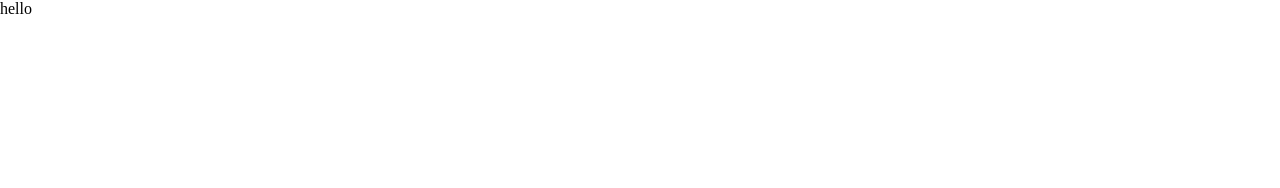
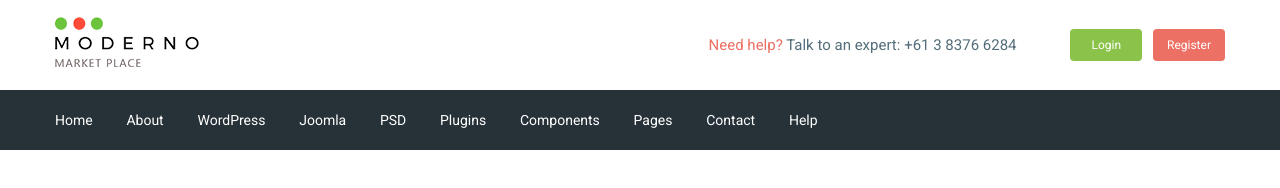
Before and after one commit to Tanya19Lion/Market, a website: page app/index.html in a window 1280 px wide. Drawn offline with nearby package versions, Linux system fonts and the light colour scheme; files that its build step writes are made by us from their sources.

Commit message:
added header

```diff
--- a/app/index.html
+++ b/app/index.html
@@ -4,13 +4,53 @@
     <meta charset="UTF-8">
     <meta name="viewport" content="width=device-width, initial-scale=1.0">
     <meta http-equiv="X-UA-Compatible" content="ie=edge">
-    <title>Document</title>
+    <title>Market</title>
+    <link href="https://fonts.googleapis.com/css?family=Roboto:400,500,700,900&display=swap" rel="stylesheet">
     <link rel="stylesheet" href="css/libs.min.css">
     <link rel="stylesheet" href="css/style.min.css">
 </head>
 <body>
 
-hello
+<header class="header">
+    <div class="header_top">
+        <div class="container">
+            <div class="header_inner">
+                <div class="header_logo">
+                    <a href="#">
+                        <img src="images/logo.png" alt="logo">
+                    </a>
+                </div>
+                <div class="header_text">
+                    <a href="#"> <span>Need help? </span></a> Talk to an expert:
+                    <a class="header_phone" href="tel:61383766284"> +61 3 8376 6284</a>
+                </div>
+                <div class="header_box">
+                    <a href="#" class="busket"></a>
+                    <a href="#" class="header_btn header_btn_login">Login</a>
+                    <a href="#" class="header_btn header_btn_register">Register</a>
+                </div>
+            </div>
+        </div>
+    </div>
+    <div class="header_menu">
+        <div class="container">
+            <nav class="menu">
+                <ul class="menu_list">
+                    <li><a href="#">Home</a></li>
+                    <li><a href="#">About</a></li>
+                    <li><a href="#">WordPress</a></li>
+                    <li><a href="#">Joomla</a></li>
+                    <li><a href="#">PSD</a></li>
+                    <li><a href="#">Plugins</a></li>
+                    <li><a href="#">Components</a></li>
+                    <li><a href="#">Pages</a></li>
+                    <li><a href="#">Contact</a></li>
+                    <li><a href="#">Help</a></li>
+                </ul>
+            </nav>
+        </div>
+    </div>
+</header>
 
 
     <script src="https://ajax.googleapis.com/ajax/libs/jquery/3.4.1/jquery.min.js"></script>
--- /dev/null
+++ b/app/scss/_global.scss
@@ -0,0 +1,30 @@
+html {
+    box-sizing: border-box;
+}
+*,
+*::before,
+*::after {
+    box-sizing: inherit;
+}
+a {
+    display: inline-block;
+    text-decoration: none;
+    color: $text;
+}
+ul, li {
+    margin: 0;
+    padding: 0;
+    list-style: none;
+}
+.container {
+    max-width: 1200px;
+    margin: 0 auto;
+    padding: 0 15px;
+}
+body {
+    font-family: 'Roboto', sans-serif;
+    font-weight: 400;
+    font-size: 15px;
+    line-height: 24px;
+    color: $text;
+}
--- /dev/null
+++ b/app/scss/_vars.scss
@@ -0,0 +1,6 @@
+$text: #546e7a;
+$bg: #263238;
+$red: #ec7063;
+$green: #8bc34a;
+$grey: #f4f6f5;
+$lightgreen: #93c756;
--- a/app/scss/style.scss
+++ b/app/scss/style.scss
@@ -1,16 +1,51 @@
-html {
-    box-sizing: border-box;
+@import '_vars';
+@import '_global';
+
+.header_inner {
+    display: flex;
+    justify-content: space-between;
+    height: 90px;
+    align-items: center;
 }
-*,
-*::before,
-*::after {
-    box-sizing: inherit;
+.header_text {
+    margin-left: auto;
+    margin-right: 50px;
+    span {
+        color: $red;
+    }
 }
-
-.box {
-    margin: 0;
-    padding: 0;
-    overflow: hidden;
+.header_btn {
+    color: #fff;
+    padding: 4px;
+    width: 72px;
+    border-radius: 4px;
+    text-align: center;
+    font-size: 12px;
+    &_login {
+        background-color: $green;
+    }
+    &_register {
+        background-color: $red;
+        margin-left: 7px;
+    }
+}
+.header_menu {
+    background-color: $bg;
+}
+.menu {
     display: flex;
-    transition: all .3s;
-}
+    align-items: center;
+    height: 60px;
+ }
+ .menu_list {
+     li {
+     display: inline-block;
+         & + li {
+             margin-left: 30px;
+        }
+    }
+    a {
+        color: #fff;
+        font-size: 14px;
+    }
+ }
--- a/gulpfile.js
+++ b/gulpfile.js
@@ -8,7 +8,7 @@ let gulp = require('gulp'),
     cssmin = require('gulp-cssmin');
 
 gulp.task('sass', function(){
-    return gulp.src('app/scss/style.scss')
+    return gulp.src('app/scss/**/*.scss')
                 .pipe(sass({outputStyle: 'compressed'}))
                 .pipe(rename({suffix: '.min'}))
                 .pipe(autoprefixer({
@@ -58,7 +58,7 @@ gulp.task('browser-sync', function() {
 });
 
 gulp.task('watch', function(){
-    gulp.watch('app/scss/style.scss', gulp.parallel('sass'))
+    gulp.watch('app/scss/**/*.scss', gulp.parallel('sass'))
     gulp.watch('app/*.html', gulp.parallel('html'))
     gulp.watch('app/js/*.js', gulp.parallel('js'))
 });
```
Also changed, not shown: app/images/image1.jpg (added), app/images/image2.jpg (added), app/images/image3.jpg (added), app/images/image4.jpg (added), app/images/image5.jpg (added), app/images/image6.jpg (added), app/images/image7.jpg (added), app/images/image8.jpg (added), app/images/logo.png (added), app/images/search.jpg.png (added), app/images/search_bg.jpg (added).
